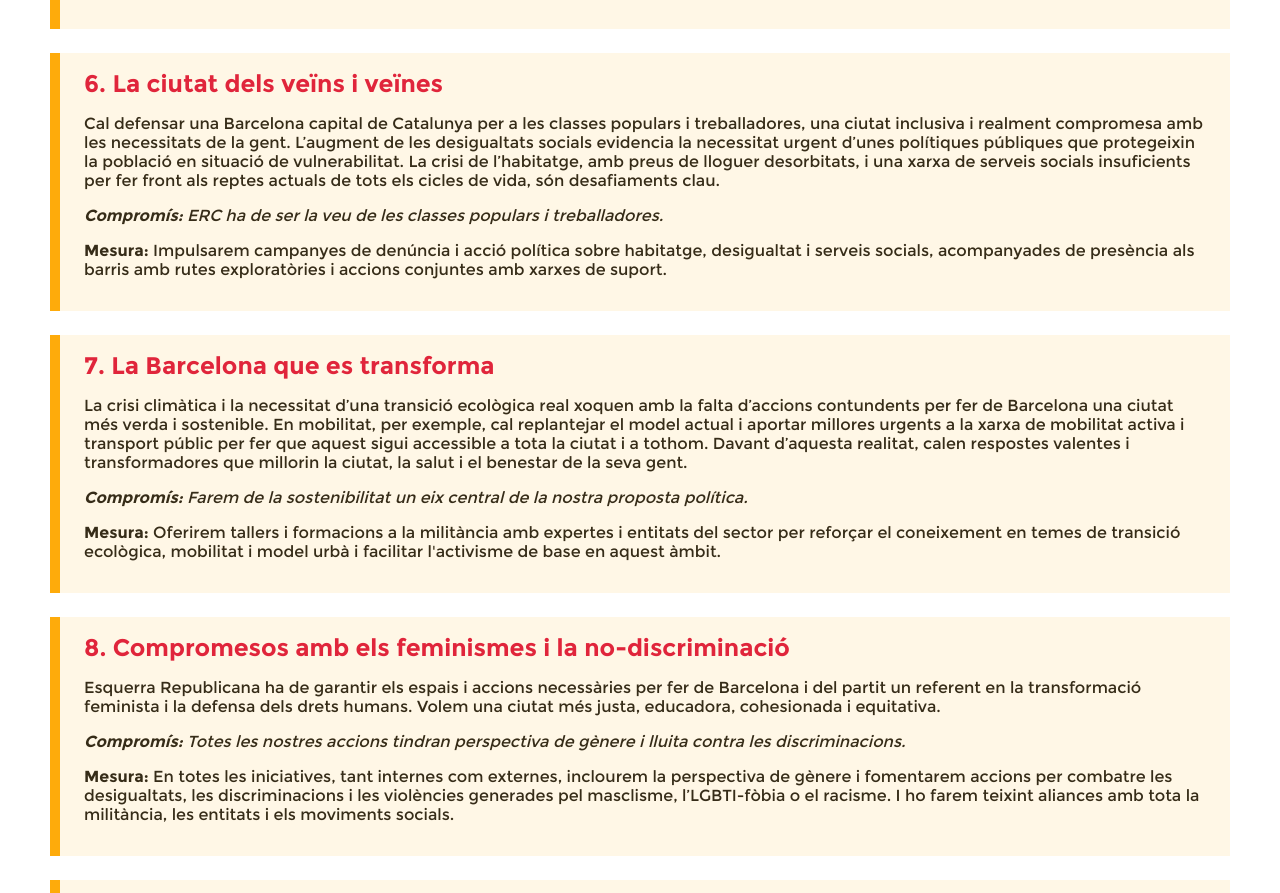
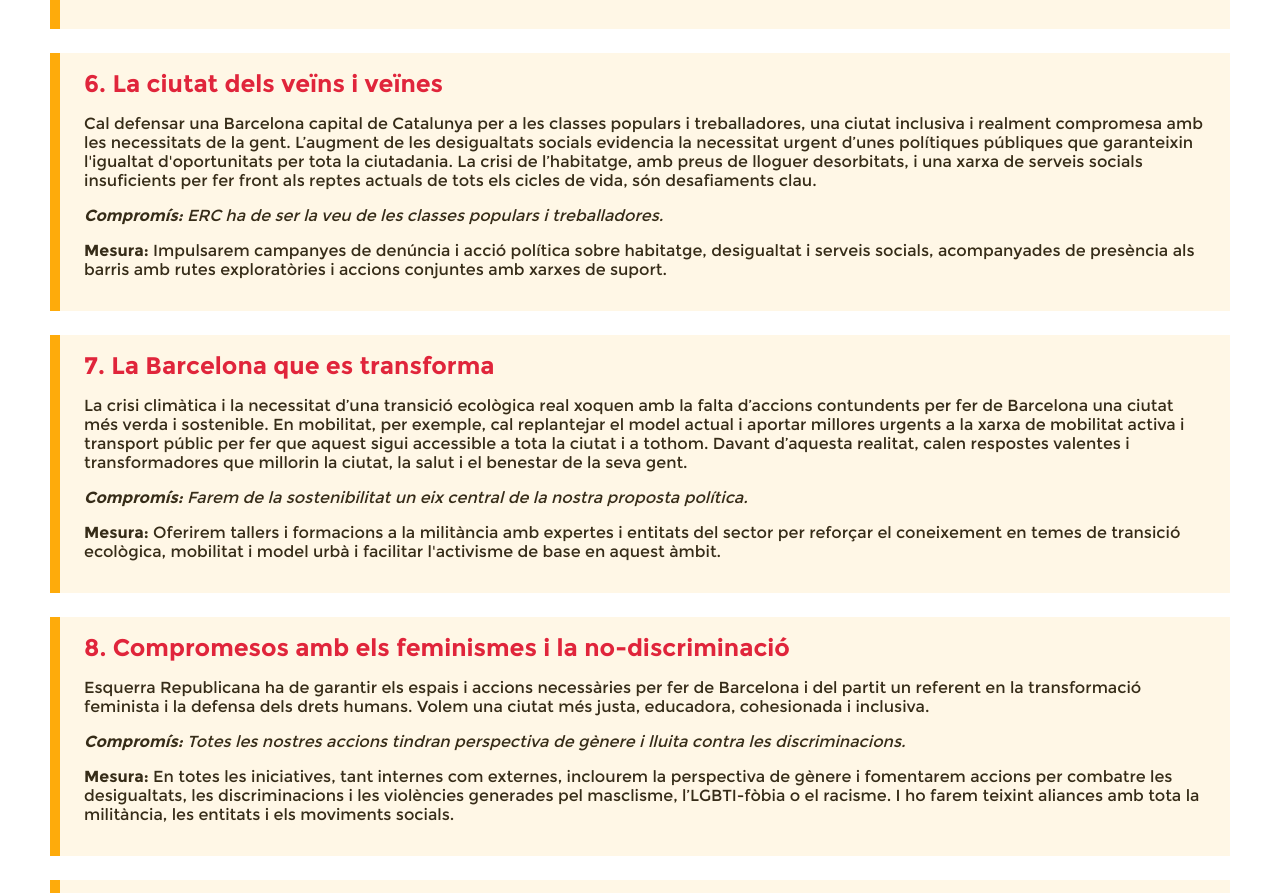
Before and after one commit to nfontcuesta/nfontcuesta.github.io, a plain HTML site: page propostes.html in a window 1280 px wide. Shown: the part 1612-2505 px from the top of the page. Drawn offline with Linux system fonts and the light colour scheme.

Commit message:
actualitzacio propostes 6 i 9

```diff
--- a/propostes.html
+++ b/propostes.html
@@ -73,7 +73,7 @@
         </div>
         <div id="6" class="proposta">
             <h2><span class="proposta-num">6.</span class="proposta-title"> La ciutat dels veïns i veïnes</h2>
-            <p>Cal defensar una Barcelona capital de Catalunya per a les classes populars i treballadores, una ciutat inclusiva i realment compromesa amb les necessitats de la gent.  L’augment de les desigualtats socials evidencia la necessitat urgent d’unes polítiques públiques que protegeixin la població en situació de vulnerabilitat. La crisi de l’habitatge, amb preus de lloguer desorbitats, i una xarxa de serveis socials insuficients per fer front als reptes actuals de tots els cicles de vida, són desafiaments clau.</p>
+            <p>Cal defensar una Barcelona capital de Catalunya per a les classes populars i treballadores, una ciutat inclusiva i realment compromesa amb les necessitats de la gent.  L’augment de les desigualtats socials evidencia la necessitat urgent d’unes polítiques públiques que garanteixin l'igualtat d'oportunitats per tota la ciutadania. La crisi de l’habitatge, amb preus de lloguer desorbitats, i una xarxa de serveis socials insuficients per fer front als reptes actuals de tots els cicles de vida, són desafiaments clau.            </p>
             <p class="compromis"><b>Compromís:</b> ERC ha de ser la veu de les classes populars i treballadores.</p>
             <p class="mesura"><b>Mesura:</b> Impulsarem campanyes de denúncia i acció política sobre habitatge, desigualtat i serveis socials, acompanyades de presència als barris amb rutes exploratòries i accions conjuntes amb xarxes de suport.</p>
         </div>
@@ -85,7 +85,7 @@
         </div>
         <div id="8" class="proposta">
             <h2><span class="proposta-num">8.</span class="proposta-title"> Compromesos amb els feminismes i la no-discriminació</h2>
-            <p>Esquerra Republicana ha de garantir els espais i accions necessàries per fer de Barcelona i del partit un referent en la transformació feminista i la defensa dels drets humans. Volem una ciutat més justa, educadora, cohesionada i equitativa.</p>
+            <p>Esquerra Republicana ha de garantir els espais i accions necessàries per fer de Barcelona i del partit un referent en la transformació feminista i la defensa dels drets humans. Volem una ciutat més justa, educadora, cohesionada i inclusiva.</p>
             <p class="compromis"><b>Compromís:</b> Totes les nostres accions tindran perspectiva de gènere i lluita contra les discriminacions.</p>
             <p class="mesura"><b>Mesura:</b> En totes les iniciatives, tant internes com externes, inclourem la perspectiva de gènere i fomentarem accions per combatre les desigualtats, les discriminacions i les violències generades pel masclisme, l’LGBTI-fòbia o el racisme. I ho farem teixint aliances amb tota la militància, les entitats i els moviments socials.</p>
         </div>
```
